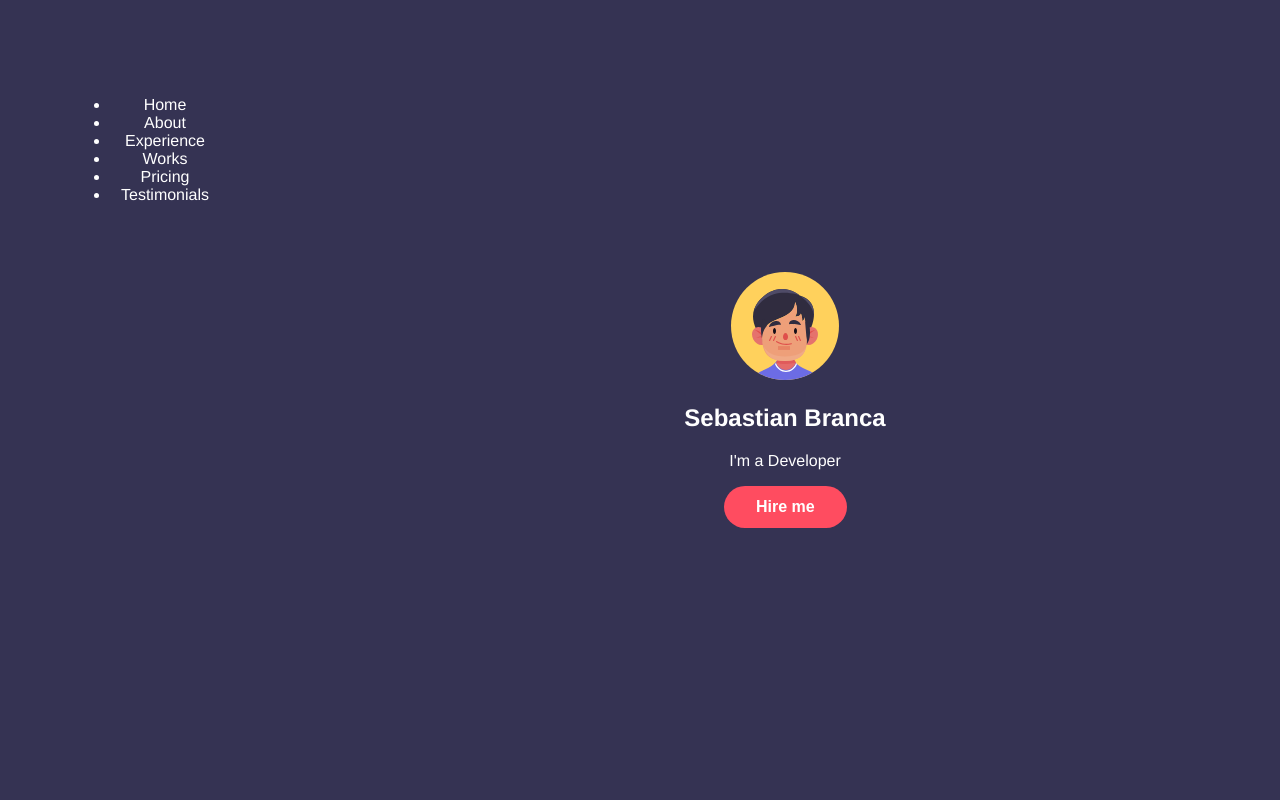
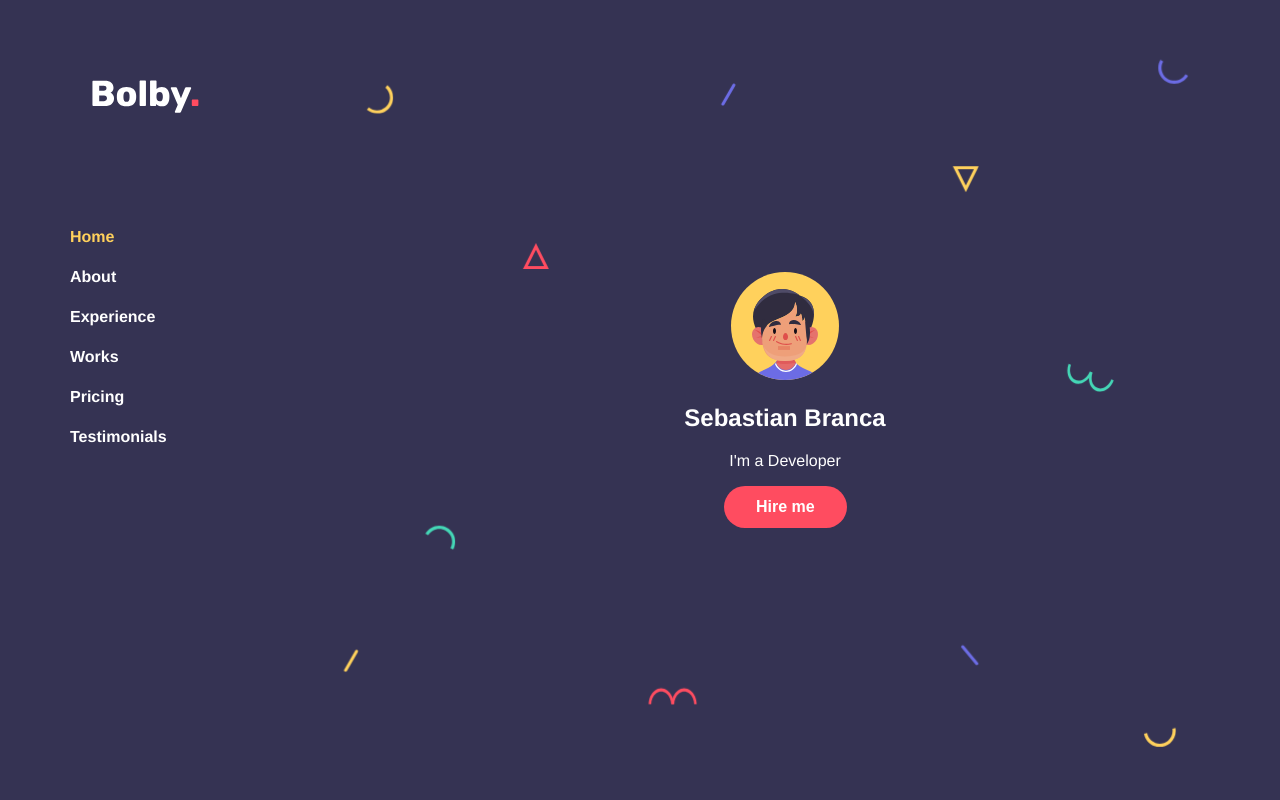
Before and after one commit to brancatian/vuejs_portfolio, a Vue app: page / in a window 1280 px wide. Shown: the top 800 px of the page. Built offline with nearby package versions, Linux system fonts and the light colour scheme.

Commit message:
navigation and logo

```diff
--- a/src/components/HomeContent.vue
+++ b/src/components/HomeContent.vue
@@ -1,12 +1,15 @@
 <template>
   <div class="main-content">
-    <section id="introduction">
+    <section id="home">
         <Introduction></Introduction>
     </section>
-    <section id="About">
+    <section id="about">
         <About></About>
     </section>
-    <section id="About">
+    <section id="about_two">
+        <About></About>
+    </section>
+    <section id="about_three">
         <About></About>
     </section>
   </div>
@@ -22,15 +25,30 @@ export default defineComponent({
   components:{
     Introduction,
     About
+  },
+  mounted() {
+    window.addEventListener("scroll", this.handleScroll);
+  },
+  unmounted() {
+    window.removeEventListener("scroll", this.handleScroll);
+  },
+  methods: {
+    handleScroll(event: any){
+      console.log(window.scrollY);
+      console.log("ABOUT ", document.getElementById('about')?.getBoundingClientRect().top);
+    }
   }
 });
 </script>
 <style scoped lang="scss">
   section{
     padding-top: 110px;
+    padding-left: 30px;
   }
-  section#introduction{
+
+  section#home{
     padding-top: 0;
+    padding-left: 0;
   }
   .main-content{
     color: white;
--- a/src/components/Introduction.vue
+++ b/src/components/Introduction.vue
@@ -5,6 +5,18 @@
         <h1>Sebastian Branca</h1>
         <p>I'm a Developer </p>
         <button class="introduction__hire">Hire me</button>
+    </div>
+    <div  id="scene" data-relative-input="true" class="parallax ng-tns-c116-1" style="transform: translate3d(0px, 0px, 0px) rotate(0.0001deg); transform-style: preserve-3d; backface-visibility: hidden; pointer-events: none;"><svg  width="27" height="29" data-depth="0.3" xmlns="http://www.w3.org/2000/svg" class="layer p1 ng-tns-c116-1" style="transform: translate3d(-22.7px, 4.7px, 0px); transform-style: preserve-3d; backface-visibility: hidden; position: relative; display: block; left: 0px; top: 0px;"><path  d="M21.15625.60099c4.37954 3.67487 6.46544 9.40612 5.47254 15.03526-.9929 5.62915-4.91339 10.30141-10.2846 12.25672-5.37122 1.9553-11.3776.89631-15.75715-2.77856l2.05692-2.45134c3.50315 2.93948 8.3087 3.78663 12.60572 2.22284 4.297-1.5638 7.43381-5.30209 8.22768-9.80537.79387-4.50328-.8749-9.08872-4.37803-12.02821L21.15625.60099z" fill="#FFD15C" fill-rule="evenodd" class="ng-tns-c116-1"></path></svg>
+      <svg  width="26" height="26" data-depth="0.2" xmlns="http://www.w3.org/2000/svg" class="layer p2 ng-tns-c116-1" style="transform: translate3d(-15.1px, 3.1px, 0px); transform-style: preserve-3d; backface-visibility: hidden; position: absolute; display: block; left: 0px; top: 0px;"><path  d="M13 3.3541L2.42705 24.5h21.1459L13 3.3541z" stroke="#FF4C60" stroke-width="3" fill="none" fill-rule="evenodd" class="ng-tns-c116-1"></path></svg>
+      <svg  width="30" height="25" data-depth="0.3" xmlns="http://www.w3.org/2000/svg" class="layer p3 ng-tns-c116-1" style="transform: translate3d(-22.7px, 4.7px, 0px); transform-style: preserve-3d; backface-visibility: hidden; position: absolute; display: block; left: 0px; top: 0px;"><path  d="M.1436 8.9282C3.00213 3.97706 8.2841.92763 14.00013.92796c5.71605.00032 10.9981 3.04992 13.85641 8 2.8583 4.95007 2.8584 11.0491-.00014 16.00024l-2.77128-1.6c2.28651-3.96036 2.28631-8.84002.00011-12.8002-2.2862-3.96017-6.5124-6.40017-11.08513-6.4-4.57271.00018-8.79872 2.43984-11.08524 6.4002l-2.77128-1.6z" fill="#44D7B6" fill-rule="evenodd" class="ng-tns-c116-1"></path></svg>
+      <svg  width="15" height="23" data-depth="0.6" xmlns="http://www.w3.org/2000/svg" class="layer p4 ng-tns-c116-1" style="transform: translate3d(-45.4px, 9.3px, 0px); transform-style: preserve-3d; backface-visibility: hidden; position: absolute; display: block; left: 0px; top: 0px;"><rect  transform="rotate(30 9.86603 10.13397)" x="7" width="3" height="25" rx="1.5" fill="#FFD15C" fill-rule="evenodd" class="ng-tns-c116-1"></rect></svg>
+      <svg  width="15" height="23" data-depth="0.2" xmlns="http://www.w3.org/2000/svg" class="layer p5 ng-tns-c116-1" style="transform: translate3d(-15.1px, 3.1px, 0px); transform-style: preserve-3d; backface-visibility: hidden; position: absolute; display: block; left: 0px; top: 0px;"><rect  transform="rotate(30 9.86603 10.13397)" x="7" width="3" height="25" rx="1.5" fill="#6C6CE5" fill-rule="evenodd" class="ng-tns-c116-1"></rect></svg>
+      <svg  width="49" height="17" data-depth="0.5" xmlns="http://www.w3.org/2000/svg" class="layer p6 ng-tns-c116-1" style="transform: translate3d(-37.8px, 7.8px, 0px); transform-style: preserve-3d; backface-visibility: hidden; position: absolute; display: block; left: 0px; top: 0px;"><g  fill="#FF4C60" fill-rule="evenodd" class="ng-tns-c116-1"><path  d="M.5 16.5c0-5.71709 2.3825-10.99895 6.25-13.8567 3.8675-2.85774 8.6325-2.85774 12.5 0C23.1175 5.50106 25.5 10.78292 25.5 16.5H23c0-4.57303-1.90625-8.79884-5-11.08535-3.09375-2.28652-6.90625-2.28652-10 0C4.90625 7.70116 3 11.92697 3 16.5H.5z" class="ng-tns-c116-1"></path><path  d="M23.5 16.5c0-5.71709 2.3825-10.99895 6.25-13.8567 3.8675-2.85774 8.6325-2.85774 12.5 0C46.1175 5.50106 48.5 10.78292 48.5 16.5H46c0-4.57303-1.90625-8.79884-5-11.08535-3.09375-2.28652-6.90625-2.28652-10 0-3.09375 2.28651-5 6.51232-5 11.08535h-2.5z" class="ng-tns-c116-1"></path></g></svg>
+      <svg  width="26" height="26" data-depth="0.4" xmlns="http://www.w3.org/2000/svg" class="layer p7 ng-tns-c116-1" style="transform: translate3d(-30.2px, 6.2px, 0px); transform-style: preserve-3d; backface-visibility: hidden; position: absolute; display: block; left: 0px; top: 0px;"><path  d="M13 22.6459L2.42705 1.5h21.1459L13 22.6459z" stroke="#FFD15C" stroke-width="3" fill="none" fill-rule="evenodd" class="ng-tns-c116-1"></path></svg>
+      <svg  width="19" height="21" data-depth="0.3" xmlns="http://www.w3.org/2000/svg" class="layer p8 ng-tns-c116-1" style="transform: translate3d(-22.7px, 4.7px, 0px); transform-style: preserve-3d; backface-visibility: hidden; position: absolute; display: block; left: 0px; top: 0px;"><rect  transform="rotate(-40 6.25252 10.12626)" x="7" width="3" height="25" rx="1.5" fill="#6C6CE5" fill-rule="evenodd" class="ng-tns-c116-1"></rect></svg>
+      <svg  width="30" height="25" data-depth="0.3" data-depth-y="-1.30" xmlns="http://www.w3.org/2000/svg" class="layer p9 ng-tns-c116-1" style="transform: translate3d(-22.7px, -20.2px, 0px); transform-style: preserve-3d; backface-visibility: hidden; position: absolute; display: block; left: 0px; top: 0px;"><path  d="M29.8564 16.0718c-2.85854 4.95114-8.1405 8.00057-13.85654 8.00024-5.71605-.00032-10.9981-3.04992-13.85641-8-2.8583-4.95007-2.8584-11.0491.00014-16.00024l2.77128 1.6c-2.28651 3.96036-2.28631 8.84002-.00011 12.8002 2.2862 3.96017 6.5124 6.40017 11.08513 6.4 4.57271-.00018 8.79872-2.43984 11.08524-6.4002l2.77128 1.6z" fill="#6C6CE5" fill-rule="evenodd" class="ng-tns-c116-1"></path></svg>
+      <svg  width="47" height="29" data-depth="0.2" xmlns="http://www.w3.org/2000/svg" class="layer p10 ng-tns-c116-1" style="transform: translate3d(-15.1px, 3.1px, 0px); transform-style: preserve-3d; backface-visibility: hidden; position: absolute; display: block; left: 0px; top: 0px;"><g  fill="#44D7B6" fill-rule="evenodd" class="ng-tns-c116-1"><path  d="M46.78878 17.19094c-1.95535 5.3723-6.00068 9.52077-10.61234 10.8834-4.61167 1.36265-9.0893-.26708-11.74616-4.27524-2.65686-4.00817-3.08917-9.78636-1.13381-15.15866l2.34923.85505c-1.56407 4.29724-1.2181 8.92018.90705 12.12693 2.12514 3.20674 5.70772 4.5107 9.39692 3.4202 3.68921-1.0905 6.92581-4.40949 8.48988-8.70673l2.34923.85505z" class="ng-tns-c116-1"></path><path  d="M25.17585 9.32448c-1.95535 5.3723-6.00068 9.52077-10.61234 10.8834-4.61167 1.36264-9.0893-.26708-11.74616-4.27525C.16049 11.92447-.27182 6.14628 1.68354.77398l2.34923.85505c-1.56407 4.29724-1.2181 8.92018.90705 12.12692 2.12514 3.20675 5.70772 4.5107 9.39692 3.4202 3.68921-1.0905 6.92581-4.40948 8.48988-8.70672l2.34923.85505z" class="ng-tns-c116-1"></path></g></svg>
+      <svg  width="33" height="20" data-depth="0.5" xmlns="http://www.w3.org/2000/svg" class="layer p11 ng-tns-c116-1" style="transform: translate3d(-37.8px, 7.8px, 0px); transform-style: preserve-3d; backface-visibility: hidden; position: absolute; display: block; left: 0px; top: 0px;"><path  d="M32.36774.34317c.99276 5.63023-1.09332 11.3614-5.47227 15.03536-4.37895 3.67396-10.3855 4.73307-15.75693 2.77837C5.76711 16.2022 1.84665 11.53014.8539 5.8999l3.15139-.55567c.7941 4.50356 3.93083 8.24147 8.22772 9.8056 4.29688 1.56413 9.10275.71673 12.60554-2.2227C28.34133 9.98771 30.01045 5.4024 29.21635.89884l3.15139-.55567z" fill="#FFD15C" fill-rule="evenodd" class="ng-tns-c116-1"></path></svg>
     </div>
   </div>
 </template>
@@ -20,6 +32,7 @@
     width: 100%;
     background-color: #353353;
     display: flex;
+    position: relative;
   }
   .introduction__wrapper{
     margin: auto;
@@ -39,4 +52,59 @@
     padding: 12px 32px;
     font-size: 16px;
   }
+  .parallax {
+    position: absolute;
+    left: 0;
+    top: 0;
+    height: 100%;
+    width: 100%;
+    .layer {
+      position: absolute;
+    }
+    .p1 {
+      left: 10% !important;
+      top: 10% !important;
+    }
+    .p2 {
+      left: 25% !important;
+      top: 30% !important;
+    }
+    .p3 {
+      left: 16% !important;
+      top: 65% !important;
+    }
+    .p4 {
+      left: 10% !important;
+      top: 80% !important;
+    }
+    .p5 {
+      left: 45% !important;
+      top: 10% !important;
+    }
+    .p6 {
+      left: 40% !important;
+      top: 85% !important;
+    }
+    .p7 {
+      top: 20% !important;
+      left: 70% !important;
+    }
+    .p8 {
+      left: 70% !important;
+      top: 80% !important;
+    }
+    .p9 {
+      left: 90% !important;
+      top: 10% !important;
+    }
+    .p10 {
+      left: 80% !important;
+      top: 45% !important;
+    }
+    .p11 {
+      left: 90% !important;
+      top: 90% !important;
+    }
+  }
+
 </style>
--- a/src/layout/Header.vue
+++ b/src/layout/Header.vue
@@ -1,9 +1,10 @@
 <template>
   <div class="nav-bar">
     <nav>
+      <img src="../assets/images/bolby_logo.svg" alt="">
       <ul>
-        <li>Home</li>
-        <li>About</li>
+        <li :class="{'active': section === 'home'}" @click="goToSection('home')">Home</li>
+        <li :class="{'active': section === 'about'}" @click="goToSection('about')">About</li>
         <li>Experience</li>
         <li>Works</li>
         <li>Pricing</li>
@@ -17,6 +18,18 @@ import { defineComponent } from 'vue';
 
  export default defineComponent({
     name: 'Header',
+    data(){
+      return {
+        section: 'home',
+      }
+    },
+    methods:{
+      goToSection(section: any){
+        this.section = section;
+        const element = document.querySelector('#'+section);
+        element?.scrollIntoView({behavior: 'smooth'});
+      }
+    }
  })
 </script>
 <style>
@@ -30,4 +43,22 @@ import { defineComponent } from 'vue';
     top: 0;
     width: 290px;
   }
+  .nav-bar a {
+    color: white;
+    text-decoration: none;
+  }
+  ul{
+    margin-top: 100px;
+    padding-left: 0;
+    text-align: left;
+    line-height: 40px;
+  }
+  ul li{
+    list-style-type: none;
+    cursor: pointer;
+    font-weight: bold;
+  }
+  ul li.active{
+    color: #ffd15c;
+  }
 </style>
--- a/src/router/index.ts
+++ b/src/router/index.ts
@@ -1,4 +1,4 @@
-import { createRouter, createWebHashHistory, RouteRecordRaw } from "vue-router";
+import { createRouter, createWebHashHistory, createWebHistory, RouteRecordRaw } from "vue-router";
 import HomeContent from "@/components/HomeContent.vue";
 import HomeLayout from "@/layout/HomeLayout.vue";
 
@@ -15,21 +15,12 @@ const routes: Array<RouteRecordRaw> = [
         component: HomeContent
       }
     ]
-  },
-  {
-    path: "/about",
-    name: "about",
-    // route level code-splitting
-    // this generates a separate chunk (about.[hash].js) for this route
-    // which is lazy-loaded when the route is visited.
-    component: () =>
-      import(/* webpackChunkName: "about" */ "../views/AboutView.vue"),
-  },
+  }
 ];
 
 const router = createRouter({
-  history: createWebHashHistory(),
-  routes,
+  history: createWebHistory(),
+  routes
 });
 
 export default router;
```
Also changed, not shown: src/assets/images/bolby_logo.svg (added).
